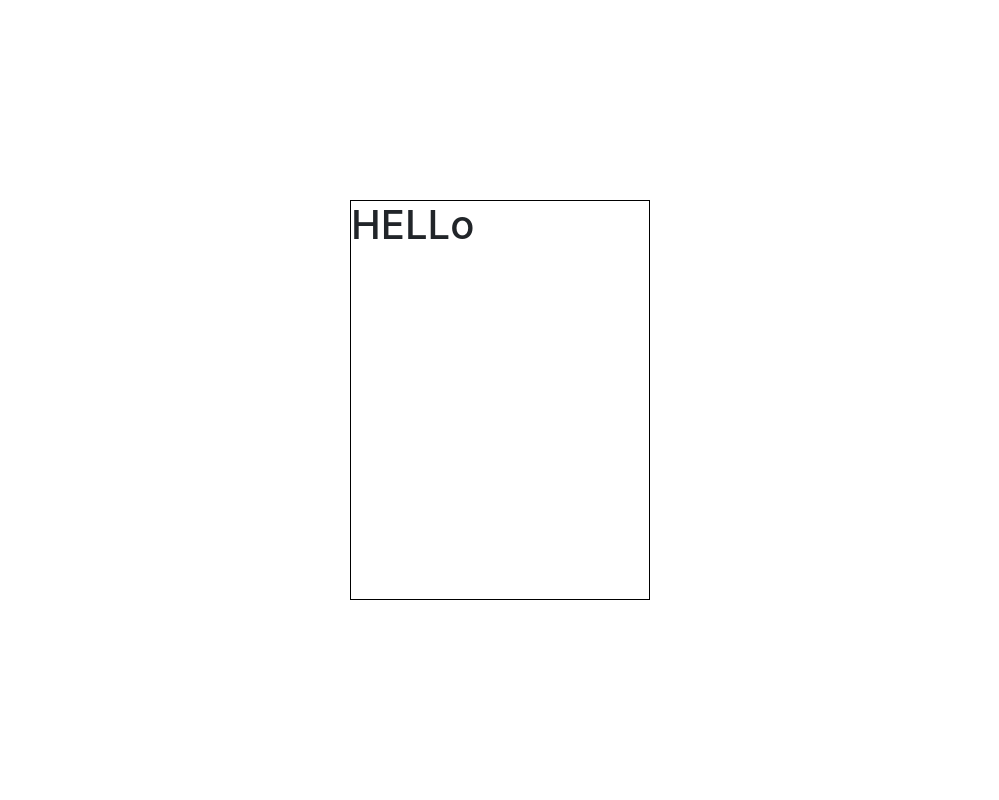
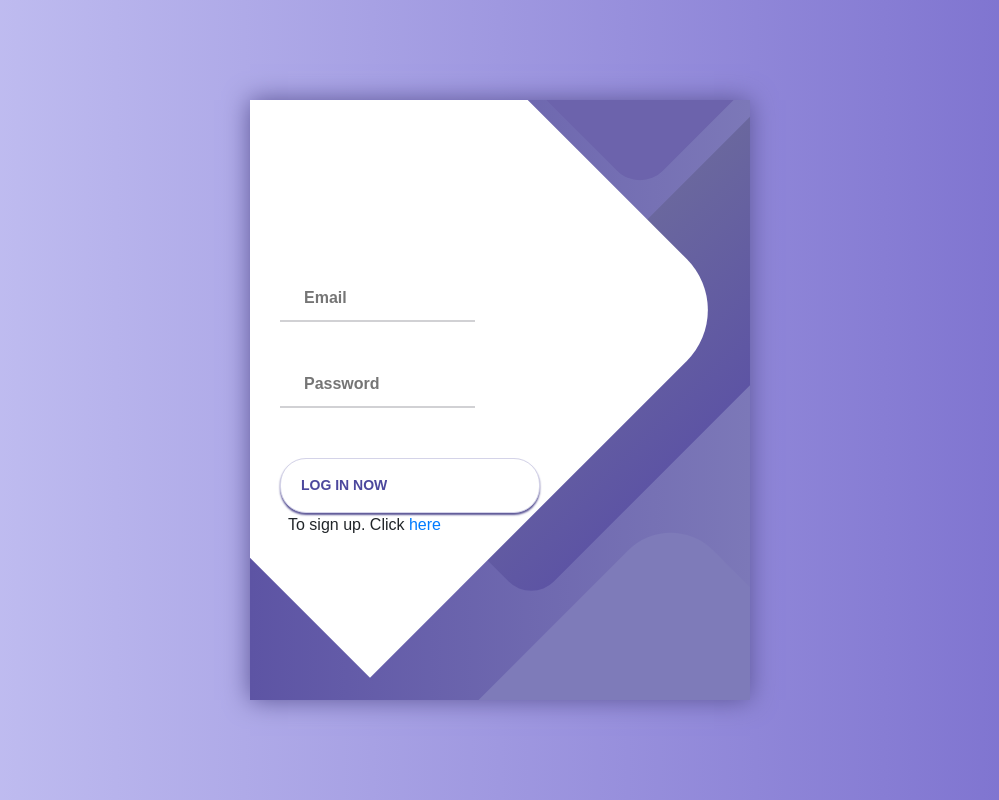
Before and after one commit to pratik-276/productstore, a Django app: page / in a window 1280 px wide. Before the commit the part shown is almost empty. Shown: the whole page, without its empty margins (140-1139 px from the left). Run offline with Django 3.2, Linux system fonts and the light colour scheme; parts of the project's set-up code (start-up, migrations or seed data) failed here and were passed over; some libraries are stand-ins or nearby versions.

Commit message:
login and signup templates created

```diff
--- a/productuser/views.py
+++ b/productuser/views.py
@@ -12,37 +12,44 @@ def authpage(request):
 
 @csrf_exempt
 def signup(req):
-    email = req.POST.get('email')
-    password = req.POST.get('password')
+    if req.method == "POST":
+        email = req.POST.get('email')
+        password = req.POST.get('password')
 
-    try:
-        user = ProductUser(email=email, password=password)
-        user.save()
-        return JsonResponse({
-            "message": "User creation success"
-        })
-    except:
-        return JsonResponse({
-            "message": "User creation failed"
-        })
+        try:
+            user = ProductUser.objects.get(email=email)
+            return render(req, 'signup.html', {
+                "message": "Email already exists. Please login"
+            })
+        except:
+            pass
+
+        try:
+            user = ProductUser(email=email, password=password)
+            user.save()
+            return JsonResponse({
+                "message": "User creation success"
+            })
+        except:
+            return render(req, 'signup.html', {'message': "User creation failed"})
+    elif req.method == "GET":
+        return render(req, 'signup.html')
 
 
 @csrf_exempt
 def login(req):
-    email = req.POST.get('email')
-    password = req.POST.get('password')
+    if req.method == "POST":
+        email = req.POST.get('email')
+        password = req.POST.get('password')
 
-    try:
-        user = ProductUser.objects.get(email=email)
-        if user.password != password:
+        try:
+            user = ProductUser.objects.get(email=email)
+            if user.password != password:
+                return render(req, 'login.html', {'message': 'Password incorrect'})
             return JsonResponse({
-                "message": "Wrong password entered"
+                "message": "Login Success"
             })
-        return JsonResponse({
-            "message": "Login Success"
-        })
-    except:
-        print("User does not exist")
-        return JsonResponse({
-            "message": "User does not exist"
-        })
+        except:
+            return render(req, 'login.html', {'message': "User does not exist"})
+    elif req.method == "GET":
+        return render(req, 'login.html')
--- a/templates/login.html
+++ b/templates/login.html
@@ -4,11 +4,221 @@
     <meta charset="UTF-8">
     <title>Login/SignUp</title>
     <link rel="stylesheet" href="https://stackpath.bootstrapcdn.com/bootstrap/4.3.1/css/bootstrap.min.css">
+    <style>
+        * {
+	box-sizing: border-box;
+	margin: 0;
+	padding: 0;
+	font-family: Raleway, sans-serif;
+	overflow: hidden;
+}
+
+body {
+	background: linear-gradient(90deg, #C7C5F4, #776BCC);
+}
+
+.container {
+	display: flex;
+	align-items: center;
+	justify-content: center;
+	min-height: 100vh;
+}
+
+.screen {
+	background: linear-gradient(90deg, #5D54A4, #7C78B8);
+	position: relative;
+	height: 600px;
+	width: 500px;
+	box-shadow: 0px 0px 24px #5C5696;
+}
+
+.screen__content {
+	z-index: 1;
+	position: relative;
+	height: 100%;
+}
+
+.screen__background {
+	position: absolute;
+	top: 0;
+	left: 0;
+	right: 0;
+	bottom: 0;
+	z-index: 0;
+	-webkit-clip-path: inset(0 0 0 0);
+	clip-path: inset(0 0 0 0);
+}
+
+.screen__background__shape {
+	transform: rotate(45deg);
+	position: absolute;
+}
+
+.screen__background__shape1 {
+	height: 520px;
+	width: 520px;
+	background: #FFF;
+	top: -50px;
+	right: 120px;
+	border-radius: 0 72px 0 0;
+}
+
+.screen__background__shape2 {
+	height: 220px;
+	width: 220px;
+	background: #6C63AC;
+	top: -172px;
+	right: 0;
+	border-radius: 32px;
+}
+
+.screen__background__shape3 {
+	height: 540px;
+	width: 190px;
+	background: linear-gradient(270deg, #5D54A4, #6A679E);
+	top: -24px;
+	right: 0;
+	border-radius: 32px;
+}
+
+.screen__background__shape4 {
+	height: 400px;
+	width: 200px;
+	background: #7E7BB9;
+	top: 420px;
+	right: 50px;
+	border-radius: 60px;
+}
+
+.login {
+	width: 320px;
+	padding: 30px;
+	padding-top: 156px;
+}
+
+.login__field {
+	padding: 20px 0px;
+	position: relative;
+}
+
+.login__icon {
+	position: absolute;
+	top: 30px;
+	color: #7875B5;
+}
+
+.login__input {
+	border: none;
+	border-bottom: 2px solid #D1D1D4;
+	background: none;
+	padding: 10px;
+	padding-left: 24px;
+	font-weight: 700;
+	width: 75%;
+	transition: .2s;
+}
+
+.login__input:active,
+.login__input:focus,
+.login__input:hover {
+	outline: none;
+	border-bottom-color: #6A679E;
+}
+
+.login__submit {
+	background: #fff;
+	font-size: 14px;
+	margin-top: 30px;
+	padding: 16px 20px;
+	border-radius: 26px;
+	border: 1px solid #D4D3E8;
+	text-transform: uppercase;
+	font-weight: 700;
+	display: flex;
+	align-items: center;
+	width: 100%;
+	color: #4C489D;
+	box-shadow: 0px 2px 2px #5C5696;
+	cursor: pointer;
+	transition: .2s;
+}
+
+.login__submit:active,
+.login__submit:focus,
+.login__submit:hover {
+	border-color: #6A679E;
+	outline: none;
+}
+
+.button__icon {
+	font-size: 24px;
+	margin-left: auto;
+	color: #7875B5;
+}
+
+.social-login {
+	position: absolute;
+	height: 140px;
+	width: 160px;
+	text-align: center;
+	bottom: 0px;
+	right: 0px;
+	color: #fff;
+}
+
+.social-icons {
+	display: flex;
+	align-items: center;
+	justify-content: center;
+}
+
+.social-login__icon {
+	padding: 20px 10px;
+	color: #fff;
+	text-decoration: none;
+	text-shadow: 0px 0px 8px #7875B5;
+}
+
+.social-login__icon:hover {
+	transform: scale(1.5);
+}
+    </style>
 </head>
 <body>
-    <div class="d-flex flex-row w-100 justify-content-center" style="height: 100vh;">
-        <div class="my-auto" style="height: 400px; width: 300px; border: 1px solid black;">
-            <h1>HELLo</h1>
+    <div class="container">
+        <div class="screen">
+            <div class="screen__content">
+                {% if message %}
+                    <div class="border" style="background-color: #ff8c8a;">
+                        <p class="mb-0 text-white text-center w-100 m-1">{{message}}</p>
+                    </div>
+                {% else %}
+                    <div class="d-none">
+                    </div>
+                {% endif %}
+                <form class="login" action="login" method="POST">
+
+                    <div class="login__field">
+                        <i class="login__icon fas fa-user"></i>
+                        <input type="text" class="login__input" name="email" placeholder="Email">
+                    </div>
+                    <div class="login__field">
+                        <i class="login__icon fas fa-lock"></i>
+                        <input type="password" class="login__input" name="password" placeholder="Password">
+                    </div>
+                    <button class="button login__submit">
+                        <span class="button__text">Log In Now</span>
+                    </button>
+                    <p class="ml-2">To sign up. Click <a href="/signup">here</a></p>
+                </form>
+
+            </div>
+            <div class="screen__background">
+                <span class="screen__background__shape screen__background__shape4"></span>
+                <span class="screen__background__shape screen__background__shape3"></span>
+                <span class="screen__background__shape screen__background__shape2"></span>
+                <span class="screen__background__shape screen__background__shape1"></span>
+            </div>
         </div>
     </div>
 </body>
```
Also changed, not shown: db.sqlite3.
